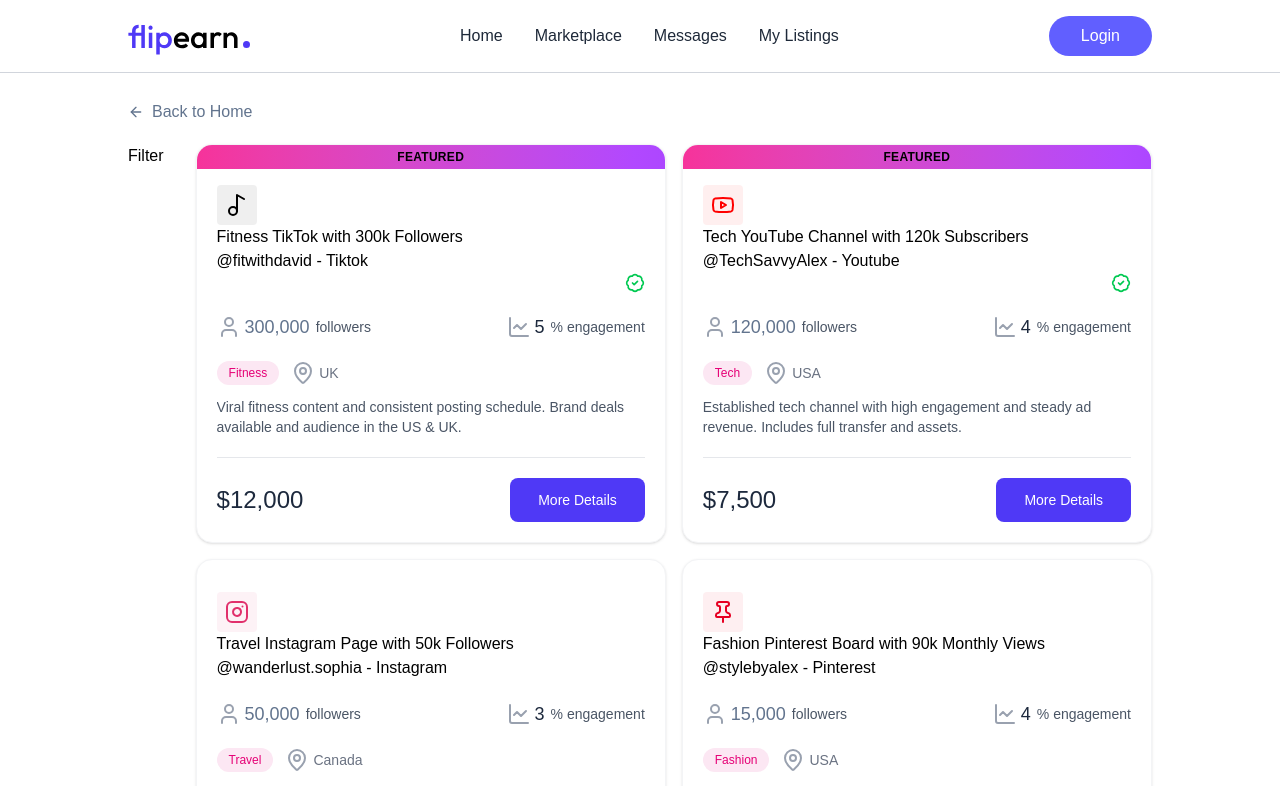
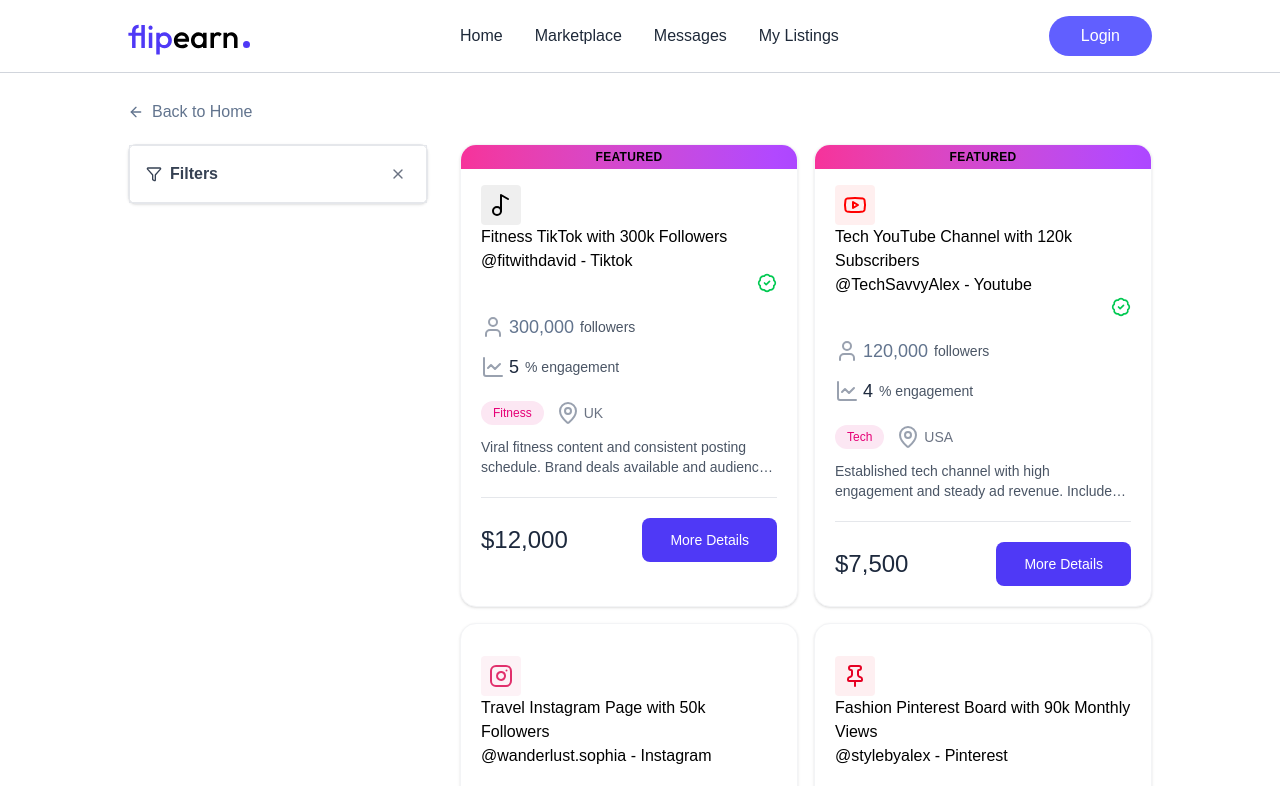
Before and after one commit to jahedripon9/Social-Media-Marketplace, a React (Vite) app in the folder client/: page /marketplace in a window 1280 px wide. Shown: the top 786 px of the page. Built offline with nearby package versions, Linux system fonts and the light colour scheme; no server answers; a web font is replaced by a local one.

Commit message:
Filter updateing

```diff
--- /dev/null
+++ b/client/src/components/FilterSidebar.jsx
@@ -0,0 +1,23 @@
+import { Filter, X } from 'lucide-react'
+import React from 'react'
+
+const FilterSidebar = ({ showFilterPhone, setShowFilterPhone, filters, setFilters }) => {
+    return (
+        <div className={`${showFilterPhone ? "max-sm:fixed" : "max-sm:hidden"} max-sm:inset-0 z-100 max-sm:h-screen max-sm:overflow-scroll bg-white rounded-lg shadow-sm border border-gray-200 h-fit sticky top-24 md:min-w-[300px]`}>
+            <div className='p-4 border border-gray-200'>
+                <div className='flex items-center justify-between'>
+                    <div className='flex items-center space-x-2 text-gray-700'>
+                        <Filter className='size-4' />
+                        <h3 className='font-semibold'>Filters</h3>
+                    </div>
+                    <div className='flex items-center gap-2'>
+                        <X className='size-6 text-gray-500 hover:text-gray-700 p-1 hover:bg-gray-100 rounded transition-colors cursor-pointer' />
+                        <button onClick={()=>setShowFilterPhone(false)} className='sm:hidden text-sm border text-gray-700 px-3 py-1 rounded'>Apply</button>
+                    </div>
+                </div>
+            </div>
+        </div>
+    )
+}
+
+export default FilterSidebar
--- a/client/src/pages/Marketplace.jsx
+++ b/client/src/pages/Marketplace.jsx
@@ -3,9 +3,19 @@
 import { useSelector } from "react-redux";
 import { useNavigate } from "react-router-dom";
 import ListingCard from "../components/ListingCard";
+import FilterSidebar from "../components/FilterSidebar";
 const Marketplace = () => {
   const navigate = useNavigate();
   const [showFilterPhone, setShowFilterPhone] = useState(false);
+  const [filters, setFilters] = useState({
+    platform: null,
+    maxPrice: 100000,
+    minFollowers: 0,
+    niche: null,
+    verified: false,
+    monetized: false,
+  })
+
   const { listings } = useSelector((state) => state.listing);
   const filteredListings = listings.filter((listing) => {
     return true;
@@ -24,7 +34,6 @@
           <ArrowLeftIcon className="size-4" />
           Back to Home
         </button>
-
         <button
           onClick={() => setShowFilterPhone(true)}
           className="flex sm:hidden items-center gap-2 py-5"
@@ -32,10 +41,11 @@
           <FilterIcon className="size-4" />
           Filters
         </button>
+
       </div>
 
       <div className="relative flex items-start justify-between gap-8 pb-8">
-        <div>Filter</div>
+        <FilterSidebar setFilters={setFilters} filters={filters} setShowFilterPhone={setShowFilterPhone} showFilterPhone={showFilterPhone} />
         <div className="flex-1 grid xl:grid-cols-2 gap-4">
           {filteredListings
             .sort((a, b) => (a.featured ? -1 : b.featured ? 1 : 0))
```
Also changed, not shown: client/index.html (line endings or trailing spaces).
